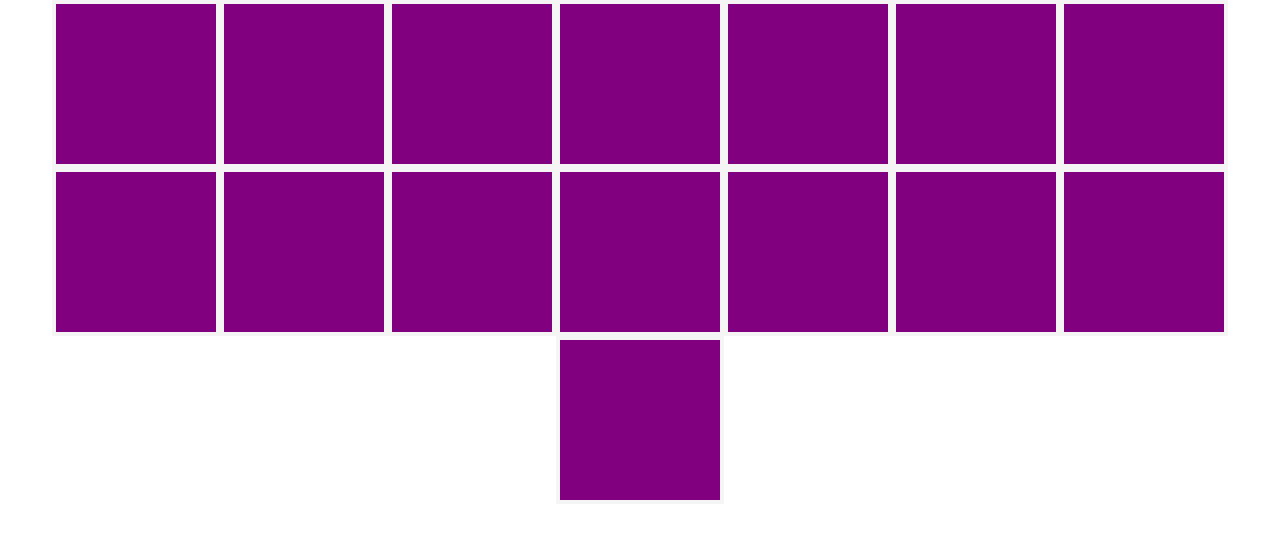
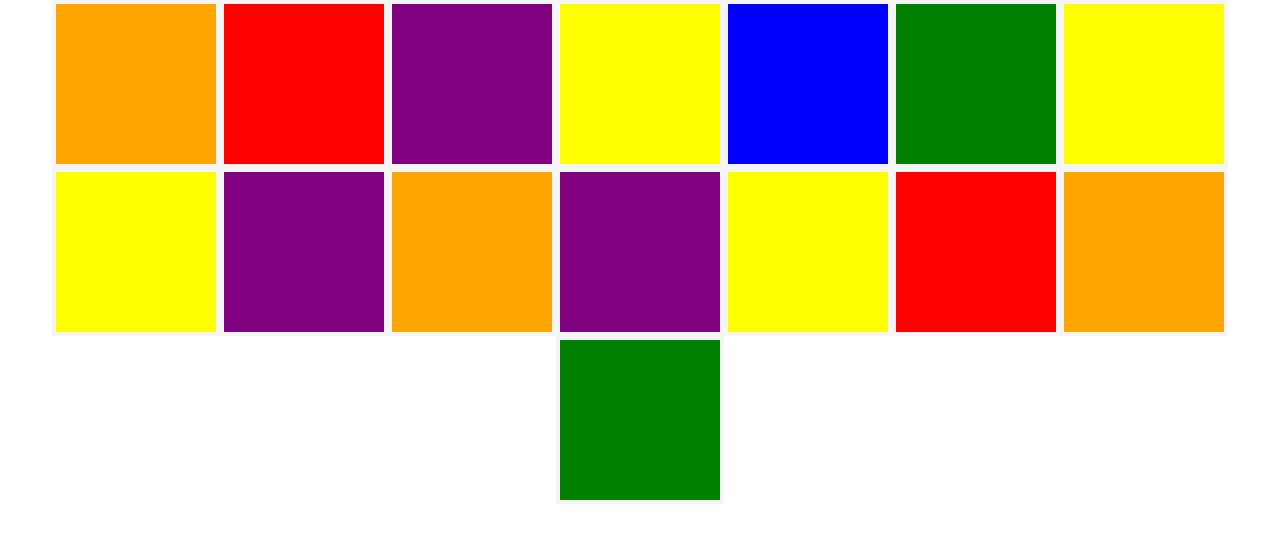
Before and after one commit to shakestuffup73/dice-app, a React (Create React App) app: page / in a window 1280 px wide. Shown: the top 538 px of the page. Built offline with nearby package versions, Linux system fonts and the light colour scheme.

Commit message:
refactor boxdisplay component and move state to box component, set key for each box mapped over

```diff
--- a/src/Box/Box.jsx
+++ b/src/Box/Box.jsx
@@ -1,18 +1,24 @@
-import React from "react";
+import { useState } from "react";
 import style from './Box.module.css'
 
-const Box = ({ chooseColor, color }) => {
+const Box = (props) => {
 
-  // const handleClick = (event) => {
-  //   event.target.preventDefault()
-  //   event.target.chooseColor()
-  //   console.log('this div was clicked')
-  // }
+  const {colors} = props
+
+  let randomColor = colors[Math.floor(Math.random() * colors.length)]
+
+  const [color, setColor] = useState(randomColor)
+
+  function chooseColor(){
+    let newColor = colors[Math.floor(Math.random() * colors.length)]
+    do {
+      newColor = colors[Math.floor(Math.random() * colors.length)]
+    } while (newColor === color)
+    setColor(newColor)
+  }
 
   return (
-    <>
-      <div onClick={(e)=> chooseColor()} className={style.Box} style={{ backgroundColor: color }}></div>
-    </>
+      <div onClick={() => chooseColor()} className={style.Box} style={{ backgroundColor: color }} />
   );
 }
 
--- a/src/BoxDisplay/BoxDisplay.jsx
+++ b/src/BoxDisplay/BoxDisplay.jsx
@@ -1,4 +1,3 @@
-import React, { useState } from "react";
 import Box from "../Box/Box";
 import style from './BoxDisplay.module.css'
 
@@ -6,28 +5,12 @@ const BoxDisplay = ({ numBoxes }) => {
 
   const colors = ['red', 'orange', 'yellow', 'green', 'blue', 'purple']
 
-  let randomColor = colors[Math.floor(Math.random() * colors.length)]
-
-  const [color, setColor] = useState(randomColor)
-
-  const boxes = Array.from({length: numBoxes})
-
-  function chooseColor(){
-    let newColor = colors[Math.floor(Math.random() * colors.length)]
-    do {
-      newColor = colors[Math.floor(Math.random() * colors.length)]
-    } while (newColor === color)
-    setColor(newColor)
-  }
-
   return (
-    <>
     <div className={style.boxContainer}>
-      {boxes.map(()=>(
-        <Box chooseColor={chooseColor} colors={colors} color={color}/>
+      {Array.from({length: numBoxes}).map((box)=>(
+        <Box colors={colors} key={'box-instance-' + JSON.stringify(box)} />
       ))}
     </div>
-    </>
   );
 }
 
```
